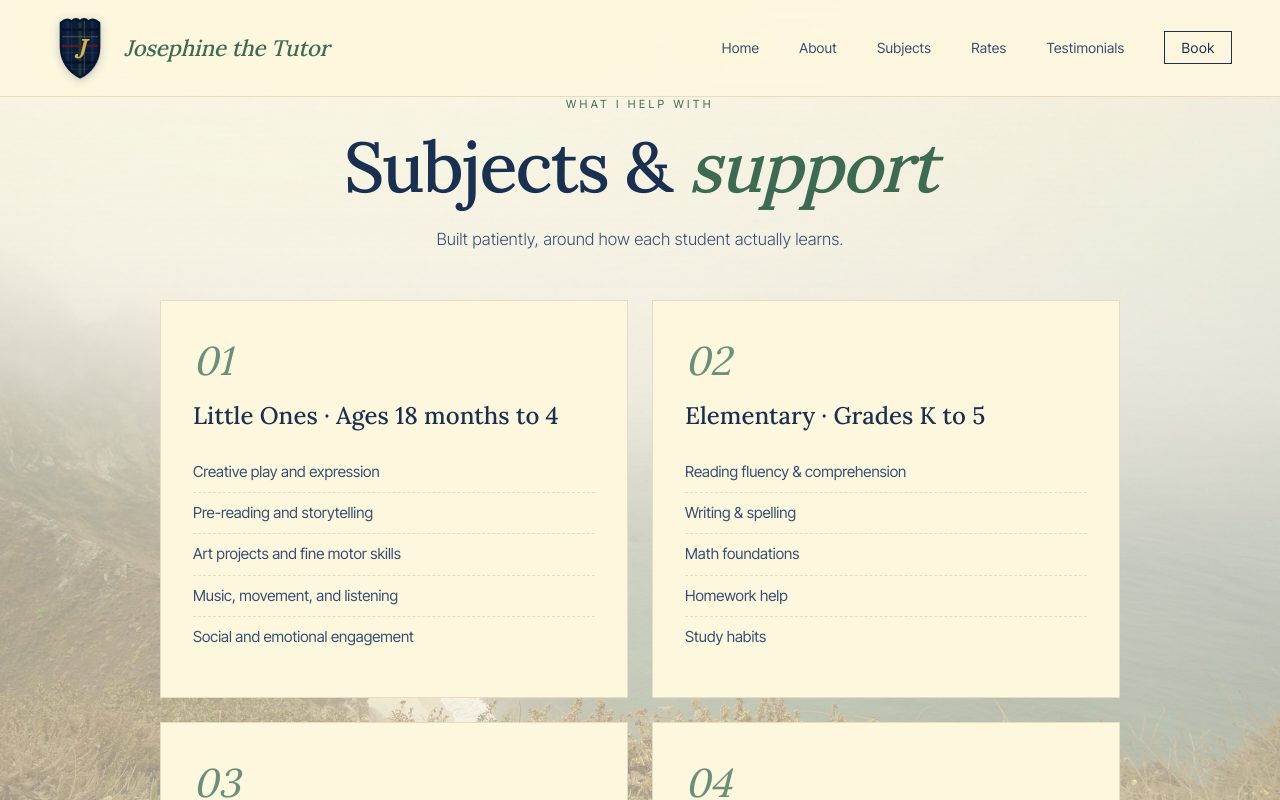
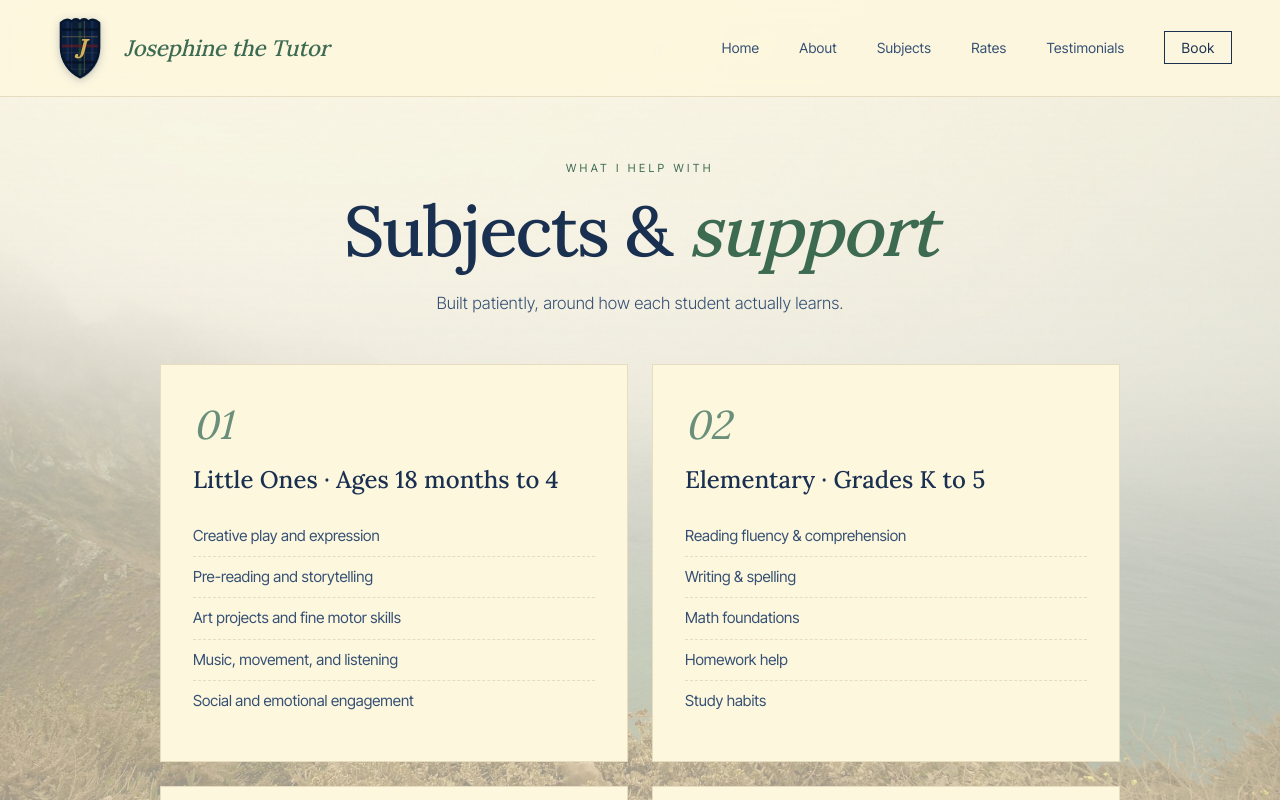
Before and after one commit to patrickparagas1/josephine-tutoring, a Next.js app: page /subjects in a window 1280 px wide. Shown: the top 800 px of the page. Built offline with nearby package versions, Linux system fonts and the light colour scheme.

Commit message:
Update page.tsx

```diff
--- a/app/subjects/page.tsx
+++ b/app/subjects/page.tsx
@@ -13,7 +13,7 @@ export default function SubjectsPage() {
   return (
     <>
       <Nav />
-      <main id="main-content">
+      <main id="main-content" style={{ paddingTop: "4rem" }}>
         <Services />
       </main>
       <Footer />
```
